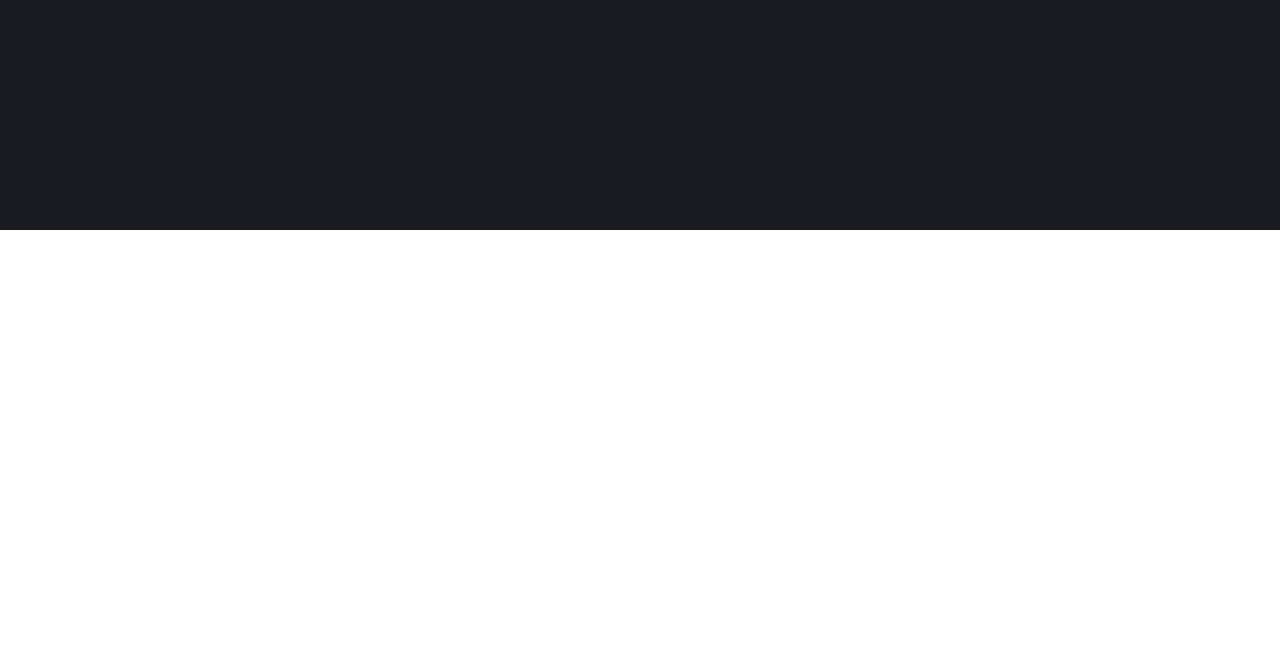
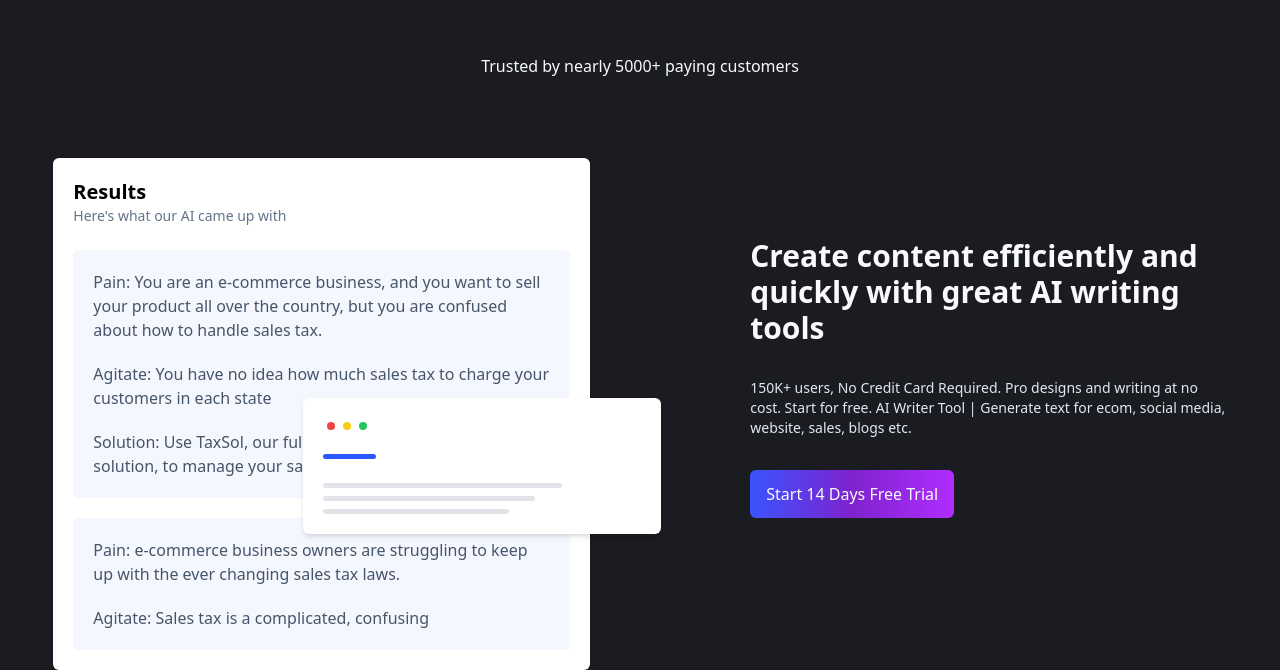
Before and after one commit to naymHdev/hotch-potch-lp, a React (Vite) app: page / in a window 1280 px wide. Shown: the part 666-1336 px from the top of the page. Before the commit the page ends 896 px from the top, so only its background shows below. Built offline with nearby package versions, Linux system fonts and the light colour scheme.

Commit message:
updated the result section

```diff
--- a/src/Components/Banner.jsx
+++ b/src/Components/Banner.jsx
@@ -13,7 +13,7 @@ const Banner = () => {
             <h2 className="text-4xl mt-1 font-extrabold text-transparent bg-clip-text bg-gradient-to-r from-[#FA6939] to-[#FDC947]">
               Facebook Ads
             </h2>
-            <div className="absolute w-6/12 mx-auto inset-x-0 h-1 bg-gradient-to-r from-[#FA6939] to-[#FDC947]"></div>
+            <div className="absolute w-9/12 mx-auto inset-x-0 h-1 bg-gradient-to-r from-[#FA6939] to-[#FDC947]"></div>
           </div>
           <p className="text-sm font-medium text-slate-500 mt-5">
             Artificial intelligence writing tools you create blogs, <br />{" "}
--- /dev/null
+++ b/src/Components/data.js
@@ -0,0 +1,34 @@
+export const companyList = [
+  {
+    logo: "",
+    name: "waverio",
+  },
+  {
+    logo: "",
+    name: "SquareStone",
+  },
+  {
+    logo: "",
+    name: "martino",
+  },
+  {
+    logo: "",
+    name: "Virogan",
+  },
+  {
+    logo: "",
+    name: "",
+  },
+  {
+    logo: "",
+    name: "",
+  },
+  {
+    logo: "",
+    name: "",
+  },
+  {
+    logo: "",
+    name: "",
+  },
+];
--- /dev/null
+++ b/src/Home/Company.jsx
@@ -0,0 +1,13 @@
+const Company = () => {
+  return (
+    <>
+      <div className=" mt-16 w-11/12 md:w-9/12 mx-auto">
+        <p className=" text-slate-50 text-center">
+          Trusted by nearly 5000+ paying customers
+        </p>
+      </div>
+    </>
+  );
+};
+
+export default Company;
--- a/src/Home/Home.jsx
+++ b/src/Home/Home.jsx
@@ -1,9 +1,13 @@
 import Banner from "../Components/Banner";
+import Company from "./Company";
+import Results from "./Results";
 
 const Home = () => {
   return (
     <>
       <Banner />
+      <Company />
+      <Results />
     </>
   );
 };
--- /dev/null
+++ b/src/Home/Results.jsx
@@ -0,0 +1,68 @@
+/* eslint-disable react/no-unescaped-entities */
+import Button from "../Hooks/Button";
+import { GoDotFill } from "react-icons/go";
+
+const Results = () => {
+  return (
+    <>
+      <section className=" mt-20 grid md:flex gap-5 md:gap-40 w-11/12 mx-auto">
+        <div className=" rounded-md shadow-md bg-white border-none p-5 relative">
+          <div>
+            <h4 className=" text-xl font-bold">Results</h4>
+            <p className=" text-sm font-medium text-slate-500">
+              Here's what our AI came up with
+            </p>
+            <div className="bg-[#F5F7FF] text-slate-600 rounded-md p-5 space-y-5 mt-6">
+              <p>
+                Pain: You are an e-commerce business, and you want to sell your
+                product all over the country, but you are confused about how to
+                handle sales tax.
+              </p>
+              <p>
+                Agitate: You have no idea how much sales tax to charge your
+                customers in each state
+              </p>
+              <p>
+                Solution: Use TaxSol, our full state <br /> solution, to manage
+                your sales to
+              </p>
+            </div>
+            <div className="bg-[#F5F7FF] text-slate-600 rounded-md p-5 space-y-5 mt-5">
+              <p>
+                Pain: e-commerce business owners are struggling to keep up with
+                the ever changing sales tax laws.
+              </p>
+              <p>Agitate: Sales tax is a complicated, confusing</p>
+            </div>
+            <div className=" rounded-md bg-[#FFFFFF] p-5 shadow-md w-8/12 absolute top-[240px]  ml-[230px]">
+              <div className=" flex items-center">
+                <GoDotFill className=" text-red-500" />
+                <GoDotFill className=" text-yellow-400" />
+                <GoDotFill className=" text-green-500" />
+              </div>
+              <div className=" mt-5 border border-b-4 border-[#2B59FF] rounded-full w-2/12" />
+              <div className=" mt-6 border border-b-4 border-[#E1E3E8] rounded-full w-9/12" />
+              <div className=" mt-2 border border-b-4 border-[#E1E3E8] rounded-full w-8/12" />
+              <div className=" mt-2 border border-b-4 border-[#E1E3E8] rounded-full w-7/12" />
+            </div>
+          </div>
+        </div>
+        <div className=" mt-20">
+          <h2 className=" text-3xl font-bold text-slate-50">
+            Create content efficiently and quickly with great AI writing tools
+          </h2>
+          <p className=" text-sm font-thin text-slate-200 mt-8">
+            150K+ users, No Credit Card Required. Pro designs and writing at no
+            cost. Start for free. AI Writer Tool | Generate text for ecom,
+            social media, website, sales, blogs etc.
+          </p>
+          <div className=" mt-8">
+            <Button content="Start 14 Days Free Trial" />
+          </div>
+        </div>
+      </section>
+    </>
+  );
+};
+
+export default Results;
--- a/src/Hooks/Button.jsx
+++ b/src/Hooks/Button.jsx
@@ -2,7 +2,7 @@
 const Button = ({ content }) => {
   return (
     <>
-      <button className=" text-slate-50 bg-gradient-to-r from-[#3A54FE] via-purple-700 to-[#B02EFF] border-none rounded-md px-4 py-2">
+      <button className=" text-slate-50 bg-gradient-to-r from-[#3A54FE] via-purple-700 to-[#B02EFF] border-none rounded-md px-4 py-3">
         {content}
       </button>
     </>
```
